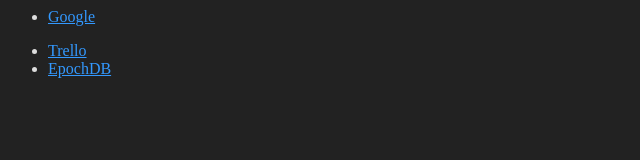
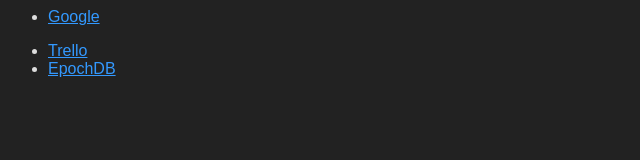
Before and after one commit to airtonix/steam-overlay, a plain HTML site: page index.html in a window 1280 px wide. Shown: the full height of the page, 0-640 px from the left. Drawn offline with Linux system fonts and the light colour scheme.

Commit message:
Update index.html

```diff
--- a/index.html
+++ b/index.html
@@ -2,7 +2,11 @@
  <head>
    <title></title>
    <style>
-    html, html > body { background: #222; color: #ddd; }
+    html, html > body {
+      background: #222;
+      color: #ddd;
+      font-family: sans-serif;
+    }
     a { color: #39f; }
    </style>
  </head>
```
